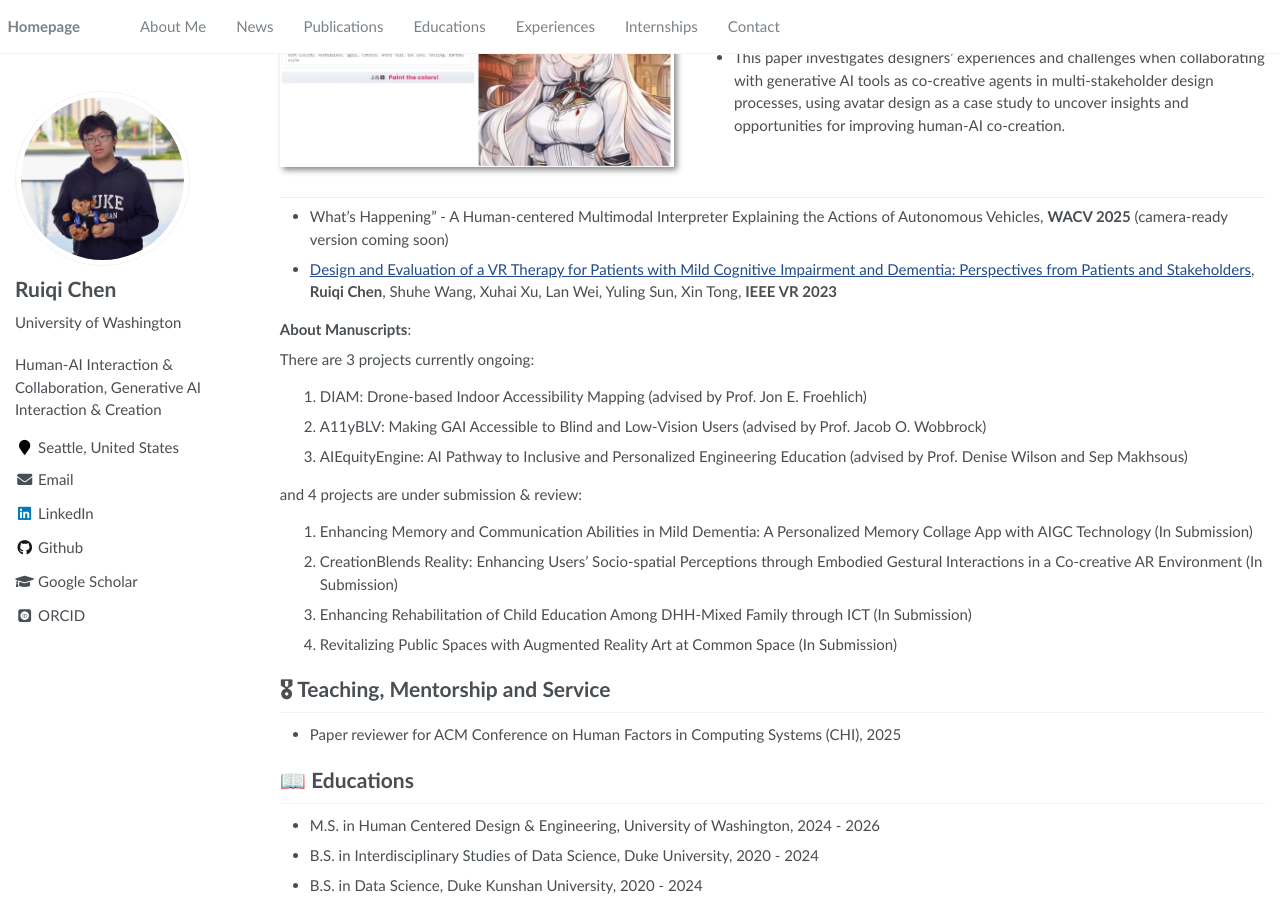
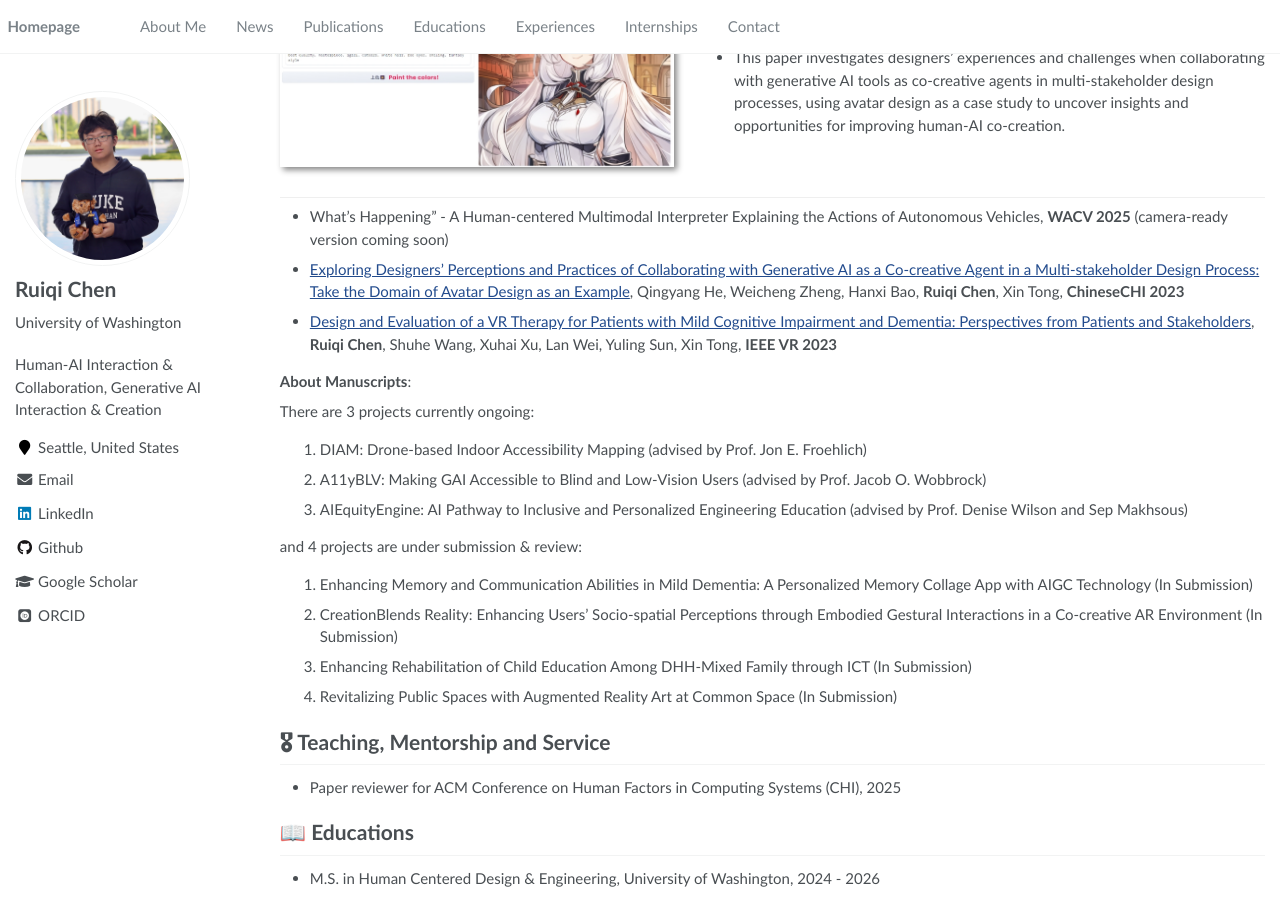
Before and after one commit to Ruiqi-Chen-0216/Ruiqi-Chen-0216.github.io, a Jekyll site: the page built from _pages/home.md, in a window 1280 px wide and 900 px high, scrolled down 1277 px. Built offline with Jekyll 4.4.1, drawn with Linux system fonts in a browser that asks for light colours; some web fonts are replaced.

Commit message:
Update home.md

```diff
--- a/_pages/home.md
+++ b/_pages/home.md
@@ -83,6 +83,8 @@ Qingyang He, Weicheng Zheng, Hanxi Bao, **Ruiqi Chen**, Xin Tong
 
 
 - What's Happening" - A Human-centered Multimodal Interpreter Explaining the Actions of Autonomous Vehicles, **WACV 2025** (camera-ready version coming soon)
+
+- [Exploring Designers’ Perceptions and Practices of Collaborating with Generative AI as a Co-creative Agent in a Multi-stakeholder Design Process: Take the Domain of Avatar Design as an Example](https://dl.acm.org/doi/fullHtml/10.1145/3629606.3629675), Qingyang He, Weicheng Zheng, Hanxi Bao, **Ruiqi Chen**, Xin Tong, **ChineseCHI 2023**
 
 - [Design and Evaluation of a VR Therapy for Patients with Mild Cognitive Impairment and Dementia: Perspectives from Patients and Stakeholders](https://ieeexplore.ieee.org/document/10108617/), **Ruiqi Chen**, Shuhe Wang, Xuhai Xu, Lan Wei, Yuling Sun, Xin Tong, **IEEE VR 2023**
 
```
